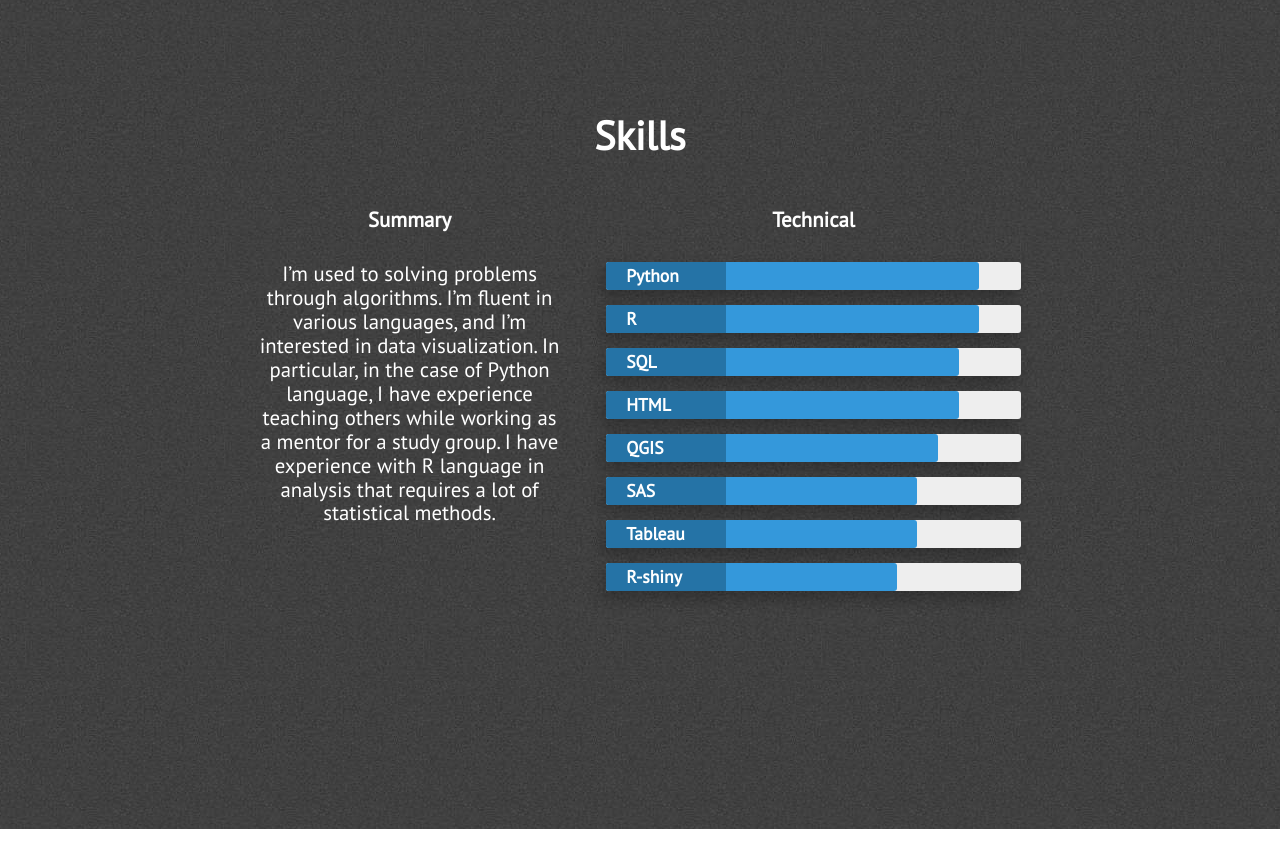
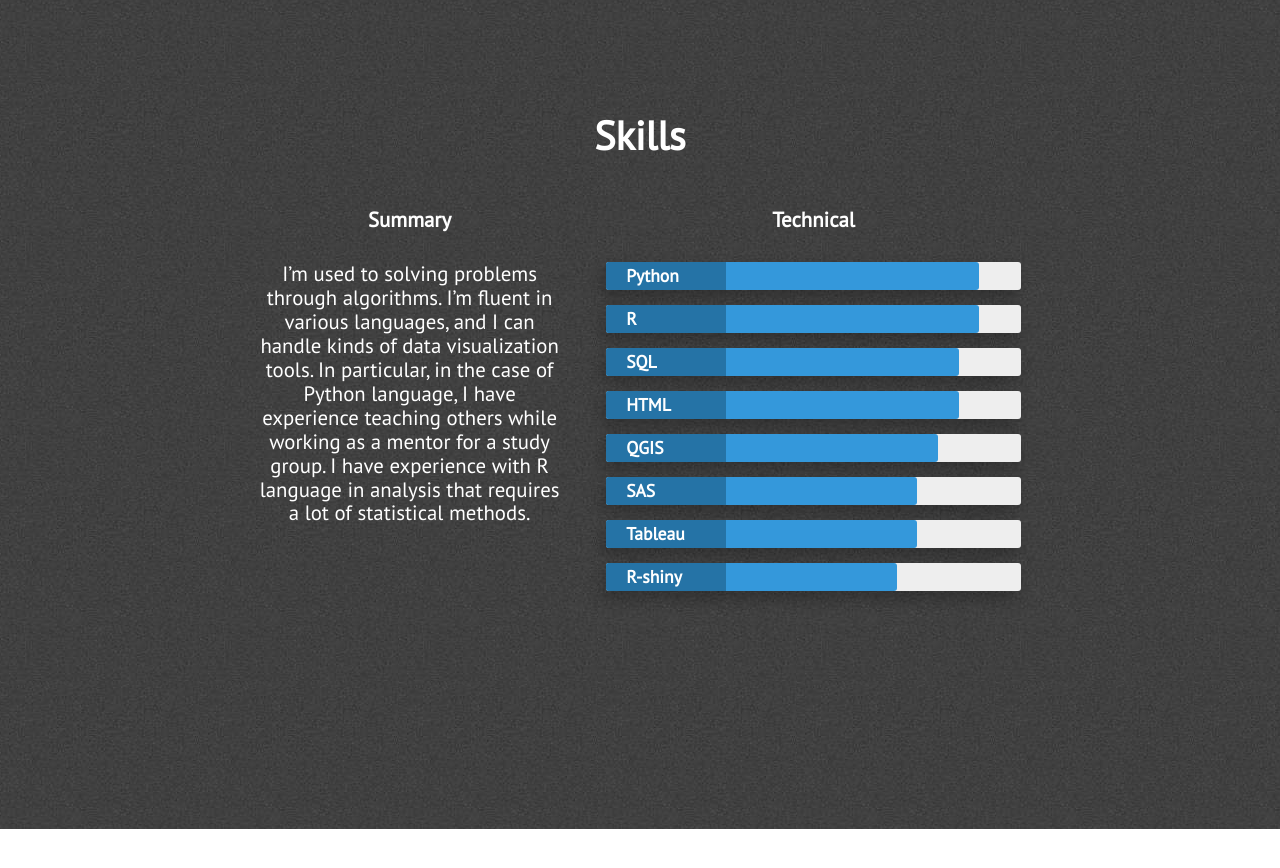
Before and after one commit to YoungheeGGO/YoungheeGGo.github.io, a Jekyll site: the page built from index.html, in a window 1280 px wide and 900 px high, scrolled down 2071 px. Shown: the top 868 px of the window. Built offline with Jekyll 4.4.1, drawn with Linux system fonts in a browser that asks for light colours; nearby versions of some CDN libraries.

Commit message:
Update skills.html

```diff
--- a/_includes/skills.html
+++ b/_includes/skills.html
@@ -8,7 +8,7 @@
                 <div class="what-i-do">
                     <h3 class="center-align skills-subsection">Summary</h3>
                     <p class="paragraph-text center-align">
-                        I’m used to solving problems through algorithms. I’m fluent in various languages, and I’m interested in data visualization. In particular, in the case of Python language, I have experience teaching others while working as a mentor for a study group. I have experience with R language in analysis that requires a lot of statistical methods.
+                        I’m used to solving problems through algorithms. I’m fluent in various languages, and I can handle kinds of data visualization tools. In particular, in the case of Python language, I have experience teaching others while working as a mentor for a study group. I have experience with R language in analysis that requires a lot of statistical methods.
                     </p>
                 </div>
                 <div class="technical-skills">
```
